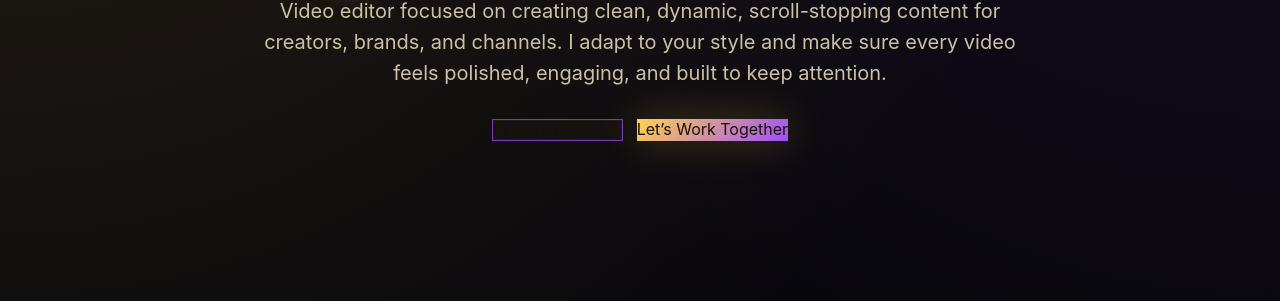
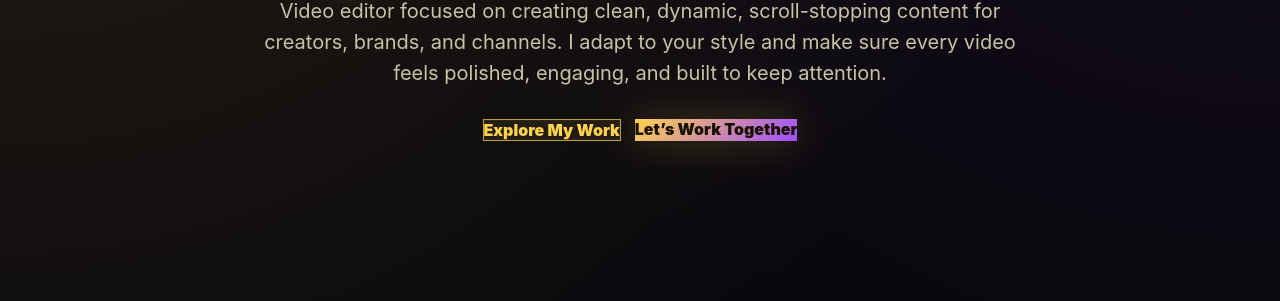
Before and after one commit to fabrizioneyra12/fabrizioneyra12.github.io, a plain HTML site: page index.html in a window 1280 px wide. Shown: the part 499-800 px from the top of the page. Drawn offline with Linux system fonts and the light colour scheme.

Commit message:
Update index.html

```diff
--- a/index.html
+++ b/index.html
@@ -153,12 +153,14 @@
     .cta-btn {
       background: linear-gradient(135deg, var(--accent), var(--accent-2));
       color: #1a1200;
-      box-shadow: 0 0 30px rgba(255, 211, 77, 0.4);
+      font-weight: 900;
+      box-shadow: 0 0 30px rgba(255, 211, 77, 0.5);
     }
 
     .ghost-btn {
-      border: 1px solid rgba(159, 77, 255, 0.7);
-      background: rgba(255,255,255,0.02);
+      border: 1px solid rgba(255, 211, 77, 0.7);
+      background: rgba(255, 211, 77, 0.08);
+      color: #ffd34d;
       box-shadow: inset 0 0 0 1px rgba(255,255,255,0.03);
     }
 
```
